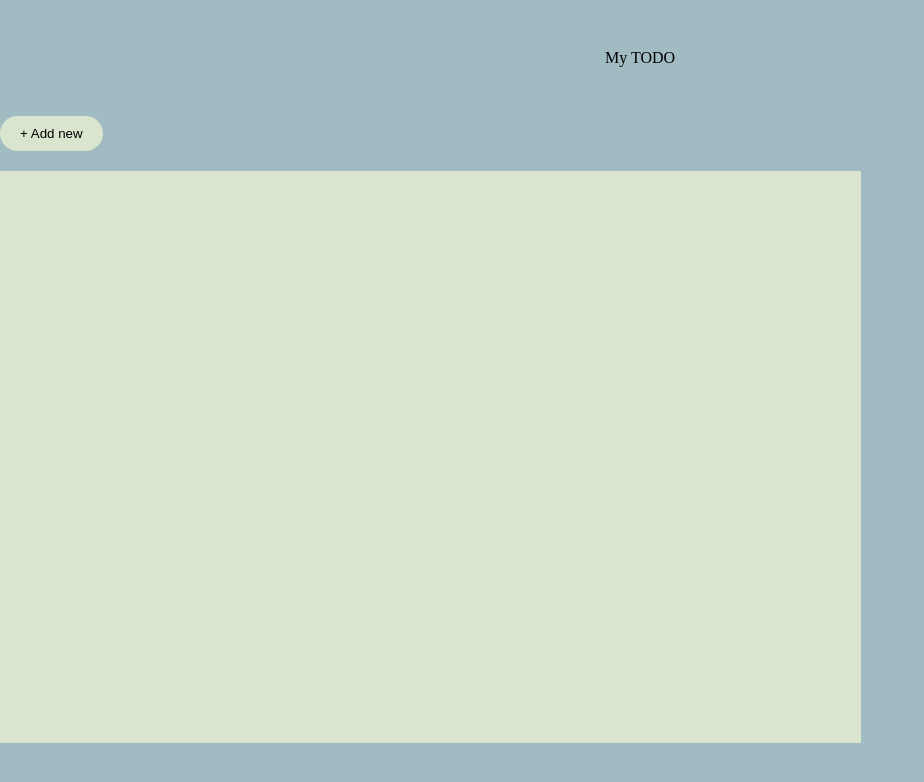
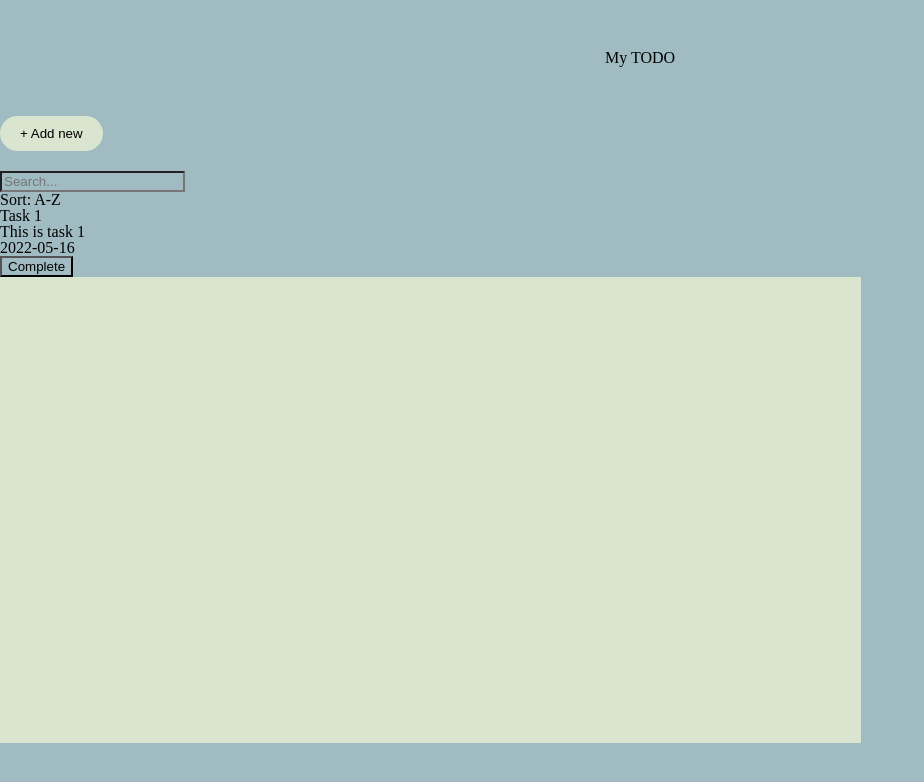
Before and after one commit to ngocquang2509/Javascript-Training, a website: page Todo_app/src/index.html in a window 1280 px wide. Shown: the whole page, without its empty margins (0-924 px from the left). Drawn offline with Linux system fonts and the light colour scheme.

Commit message:
create task-list layout

```diff
--- a/Todo_app/src/index.html
+++ b/Todo_app/src/index.html
@@ -18,7 +18,24 @@
       <button type="button" class="content__btn">&#43 Add new</button>
   </div>
   <div class="content__list--task">
-
+    <div class="content__search">
+      <input type="text" placeholder="Search...">
+    </div>
+    <div class="content__sort">
+      <p>Sort: A-Z</p>
+    </div>
+    <div class="content__task">
+      <div class="content__task-titile">
+        <h2>Task 1</h2>
+      </div>
+      <div class="content__task-details">
+        <p>This is task 1</p>
+        <p>2022-05-16</p>
+      </div>
+      <div class="content__complete">
+        <button type="button" class="btn__complete">Complete</button>
+      </div>
+    </div>
   </div>
 
   </body>
```
